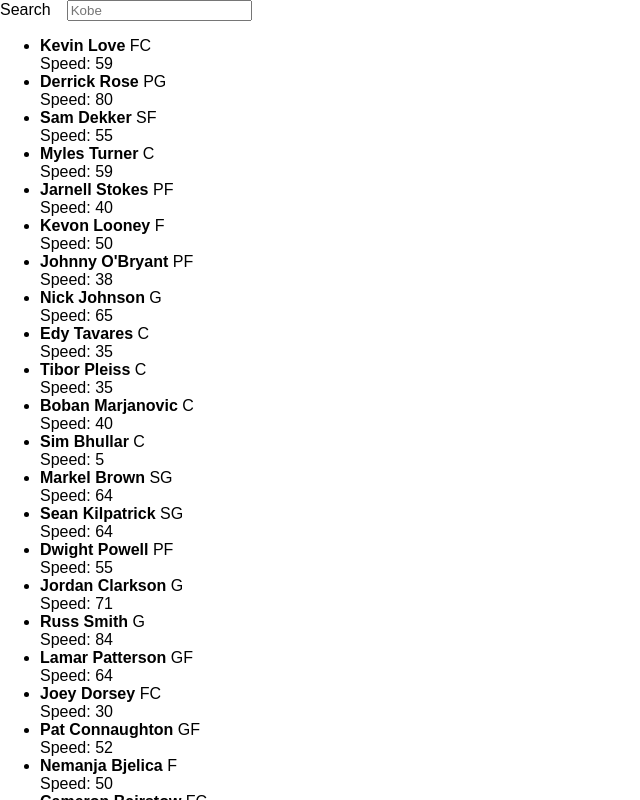
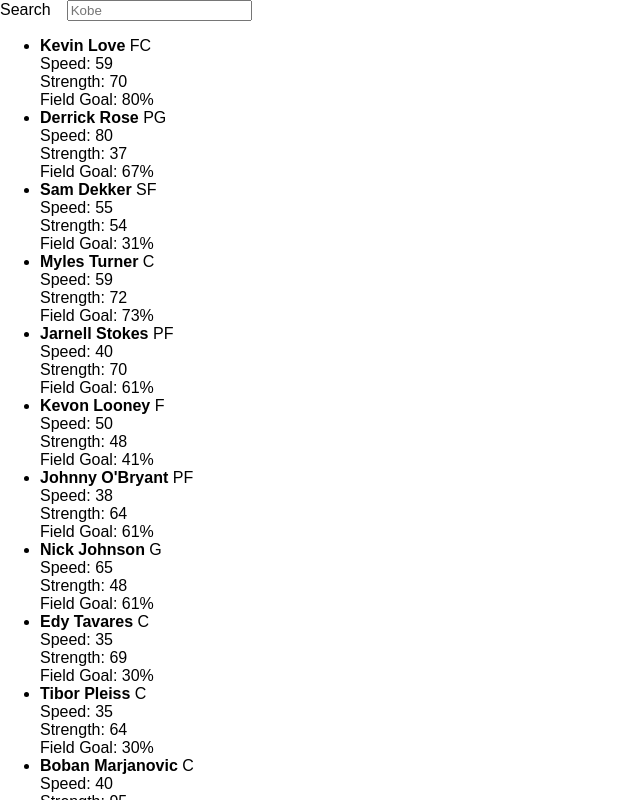
Before and after one commit to thinkful-ei19/tharaka-nba-app, a React (Create React App) app: page / in a window 1280 px wide. Shown: the top 800 px of the page, without its empty margins (0-640 px from the left). Built offline with nearby package versions, Linux system fonts and the light colour scheme.

Commit message:
added more fields to player list

```diff
--- a/src/components/player-list.js
+++ b/src/components/player-list.js
@@ -4,10 +4,12 @@ export default function PlayerList(props) {
     const players = props.players.map((player, index) =>
         <li key={index}>
             <strong>{player.name}</strong> {player.pos} <br></br>
-            <span>Speed: {player.ratings[0].spd}</span>
-
+            <span>Speed: {player.ratings[0].spd}</span> <br></br>
+            <span>Strength: {player.ratings[0].stre}</span> <br></br>
+            <span>Field Goal: {player.ratings[0].fg}%</span> <br></br>
         </li>
     );
+
     return (
         <ul className="character-list">
             {players}
```
